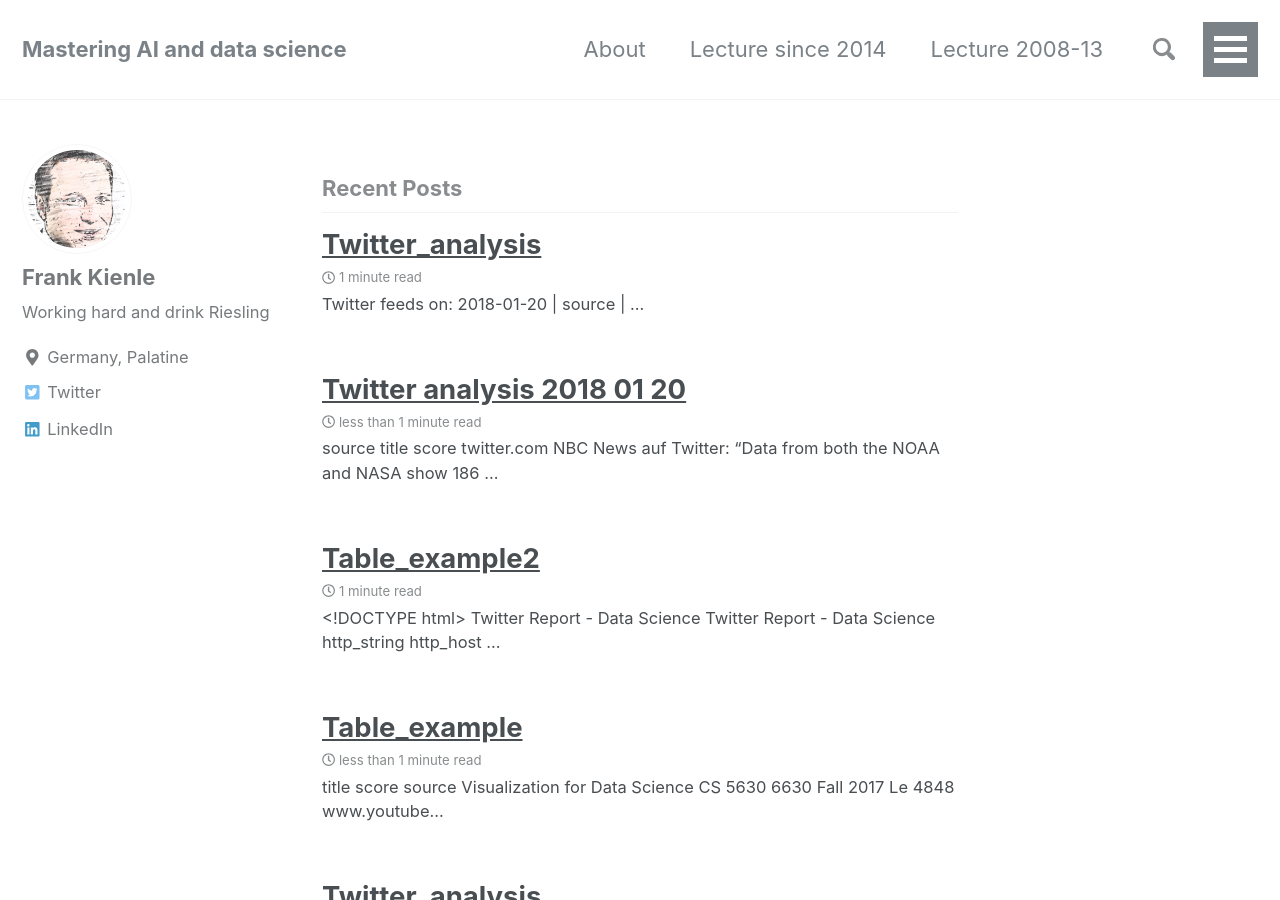
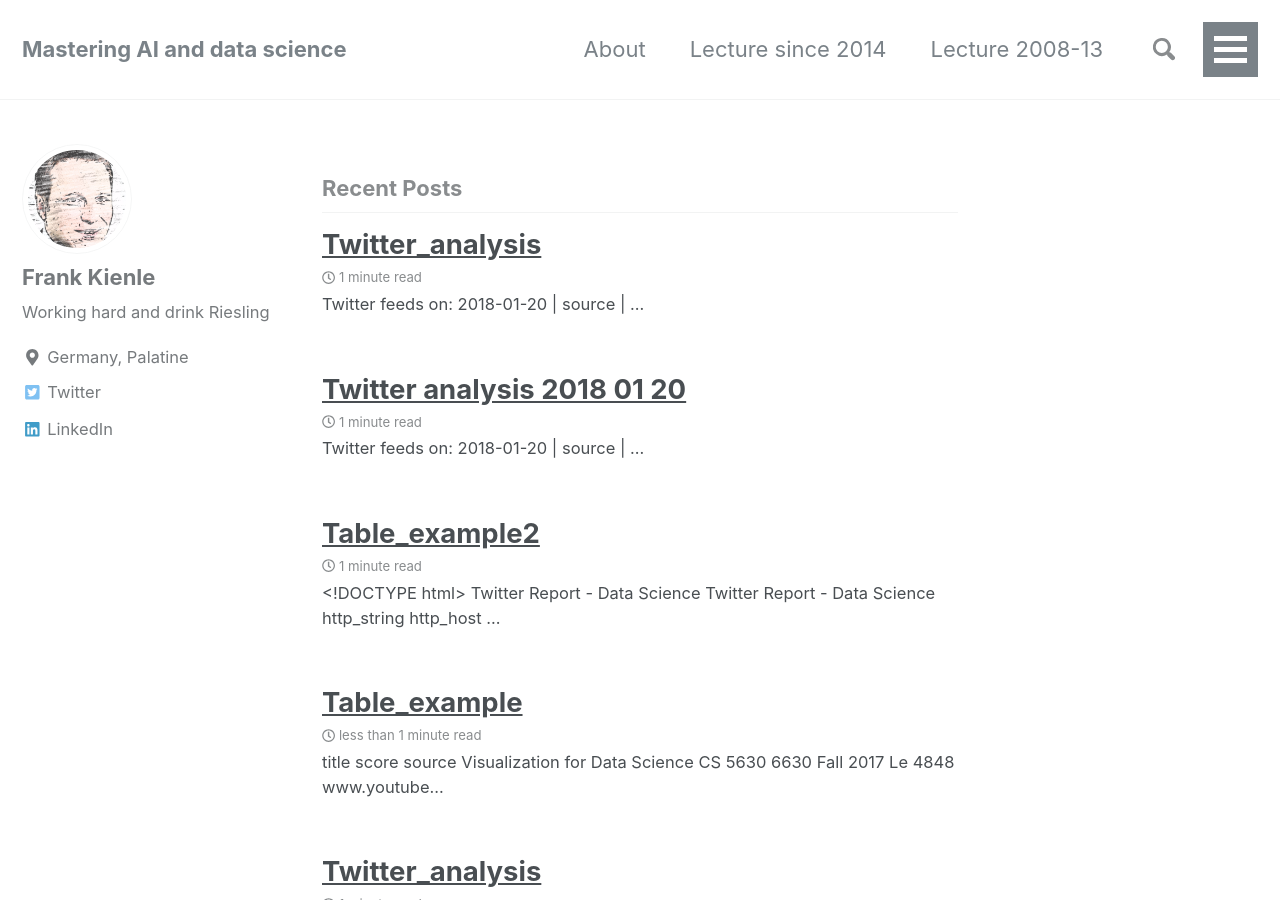
Before and after one commit to kienlef/kienlef.github.io, a Jekyll site: the page built from index.html, in a window 1280 px wide and 900 px high. Built offline with Jekyll 4.4.1, drawn with Linux system fonts in a browser that asks for light colours; nearby versions of some CDN libraries; the list of posts is cut into pages by our own code; some of the changed lines change nothing that is shown.

Commit message:
utf-8 encoding

```diff
--- a/_posts/2018-01-20-twitter analysis 2018-01-20.md
+++ b/_posts/2018-01-20-twitter analysis 2018-01-20.md
@@ -1,19 +1,20 @@
-|                        source                        |                           title                            |score|
-|------------------------------------------------------|------------------------------------------------------------|----:|
-|[twitter.com](https://t.co/MqMKuqUEF6)                |NBC News auf Twitter: "Data from both the NOAA and NASA show|  186|
-|[www.charlesmilander.com](https://t.co/DiN2esYZeO)    |El “boom” del data science,  – Charles Milander  |  103|
-|[twitter.com](https://t.co/tvinotInJO)                |NASA Goddard auf Twitter: "A sounding rocket launched from t|   79|
-|[www.datasciencecentral.com](https://t.co/AJPmVv2y2V) |Free eBook: Applied Data Science (Columbia University) - Dat|   78|
-|[www.study.monash.convey.pro](https://t.co/8Fdp5zPrJJ)| Linkis.com                       |   27|
-|[www.cbronline.com](https://t.co/74n6ZLlJYE)          |How Python rose to the top of the data science world - Compu|   18|
-|[hbcu-levers.blogspot.de](https://t.co/agd4NxHODz)    |TECH-Levers: Of MOOCs, Data Science, and me ...             |    9|
-|[www.sciencemag.org](https://t.co/xPtFpAk9fp)         |Citizen scientists comb through data from distant stars, dis|    5|
-|[www.datasciencecentral.com](https://t.co/jjzLmjhDkb) |Three Things About Data Science You Won't Find In the Books |    3|
-|[caitlinhudon.com](https://t.co/G6wOfsWYan)           |Imposter Syndrome in Data Science – Caitlin Hudon           |    3|
-|[www.theverge.com](https://t.co/1GXyslV8Zv)           |The biggest headache in machine learning? Cleaning dirty dat|    3|
-|[twitter.com](https://t.co/m9fe2gPhR3)                |Data Science SALON auf Twitter: "Can't wait to see our Key N|    3|
-|[twitter.com](https://t.co/sn0UgSTHN3)                |Tren Griffin auf Twitter: "Every business ever created has h|    2|
-|[www.coursera.org](https://t.co/5qttFqHIVP)           |Introduction to Data Science in Python - Coursera           |    2|
-|[techcrunch.com](https://t.co/jqgw5oS1kn)             |Apple has hired tech team from data science startup SVDS  |    2|
-|[www.coursera.org](https://t.co/TdaTbr4OLi)           |A Crash Course in Data Science - Coursera                   |    2|
-|[www2.gov.bc.ca](https://t.co/yvuVcTrwty)             |Real-time Water Data - Province of British Columbia         |    2|
+# Twitter feeds on: 2018-01-20
+|                        source                        |                                                                                                                                                          title                                                                                                                                                           |score|
+|------------------------------------------------------|--------------------------------------------------------------------------------------------------------------------------------------------------------------------------------------------------------------------------------------------------------------------------------------------------------------------------|----:|
+|[twitter.com](https://t.co/MqMKuqUEF6)                |NBC News auf Twitter: "Data from both the NOAA and NASA show that the five warmest years on record have all occurred since 2010. Scientists say global warming is attributable largely to the burning of fossil fuels. Read more at @NBCNewsMACH: https://t.co/BTgCA5RRd4… https://t.co/MqMKuqUEF6                        |  186|
+|[www.charlesmilander.com](https://t.co/DiN2esYZeO)    |El “boom” del data science, ¿un fraude? – Charles Milander                                                                                                                                                                                                                                                                |  103|
+|[twitter.com](https://t.co/tvinotInJO)                |NASA Goddard auf Twitter: "A sounding rocket launched from the Poker Flat Research Range in Alaska Jan. 19, carrying a mission to measure diffuse X-rays from the local galactic neighborhood.  The flight was a success, and data is being reviewed by the science team. https://t.co/YlST3VvQoJ… https://t.co/tvinotInJO|   79|
+|[www.datasciencecentral.com](https://t.co/AJPmVv2y2V) |Free eBook: Applied Data Science (Columbia University) - Data Science Central                                                                                                                                                                                                                                             |   78|
+|[www.study.monash.convey.pro](https://t.co/8Fdp5zPrJJ)|Image - www.study.monash - Linkis.com                                                                                                                                                                                                                                                                                     |   27|
+|[www.cbronline.com](https://t.co/74n6ZLlJYE)          |How Python rose to the top of the data science world - Computer Business Review                                                                                                                                                                                                                                           |   18|
+|[hbcu-levers.blogspot.de](https://t.co/agd4NxHODz)    |TECH-Levers: Of MOOCs, Data Science, and me ...                                                                                                                                                                                                                                                                           |    9|
+|[www.sciencemag.org](https://t.co/xPtFpAk9fp)         |Citizen scientists comb through data from distant stars, discover five planets - Science - AAAS                                                                                                                                                                                                                           |    5|
+|[www.datasciencecentral.com](https://t.co/jjzLmjhDkb) |Three Things About Data Science You Won't Find In the Books - Data Science Central                                                                                                                                                                                                                                        |    3|
+|[caitlinhudon.com](https://t.co/G6wOfsWYan)           |Imposter Syndrome in Data Science – Caitlin Hudon                                                                                                                                                                                                                                                                         |    3|
+|[www.theverge.com](https://t.co/1GXyslV8Zv)           |The biggest headache in machine learning? Cleaning dirty data off the spreadsheets - The Verge                                                                                                                                                                                                                            |    3|
+|[twitter.com](https://t.co/m9fe2gPhR3)                |Data Science SALON auf Twitter: "Can't wait to see our Key Note Speakers: @iamtanalytics Principal Data Scientist & Kevin ManChon Head of Data Science @CarnivalCruise & Moody Hadi Founder and CEO @LoveKairos at #DataSciSalon Miami Feb 8-9 https://t.co/l8kQitT19O #DataScience… https://t.co/m9fe2gPhR3              |    3|
+|[twitter.com](https://t.co/sn0UgSTHN3)                |Tren Griffin auf Twitter: "Every business ever created has had a cost to acquire customers, a cost to serve them, revenue per customer and customers who leave. What is new is: businesses can now use modern data science to provide customers with more individually customized value than ever before.                 |    2|
+|[www.coursera.org](https://t.co/5qttFqHIVP)           |Introduction to Data Science in Python - Coursera                                                                                                                                                                                                                                                                         |    2|
+|[techcrunch.com](https://t.co/jqgw5oS1kn)             |Apple has hired tech team from data science startup SVDS  -  TechCrunch                                                                                                                                                                                                                                                   |    2|
+|[www.coursera.org](https://t.co/TdaTbr4OLi)           |A Crash Course in Data Science - Coursera                                                                                                                                                                                                                                                                                 |    2|
+|[www2.gov.bc.ca](https://t.co/yvuVcTrwty)             |Real-time Water Data - Province of British Columbia                                                                                                                                                                                                                                                                       |    2|
```
